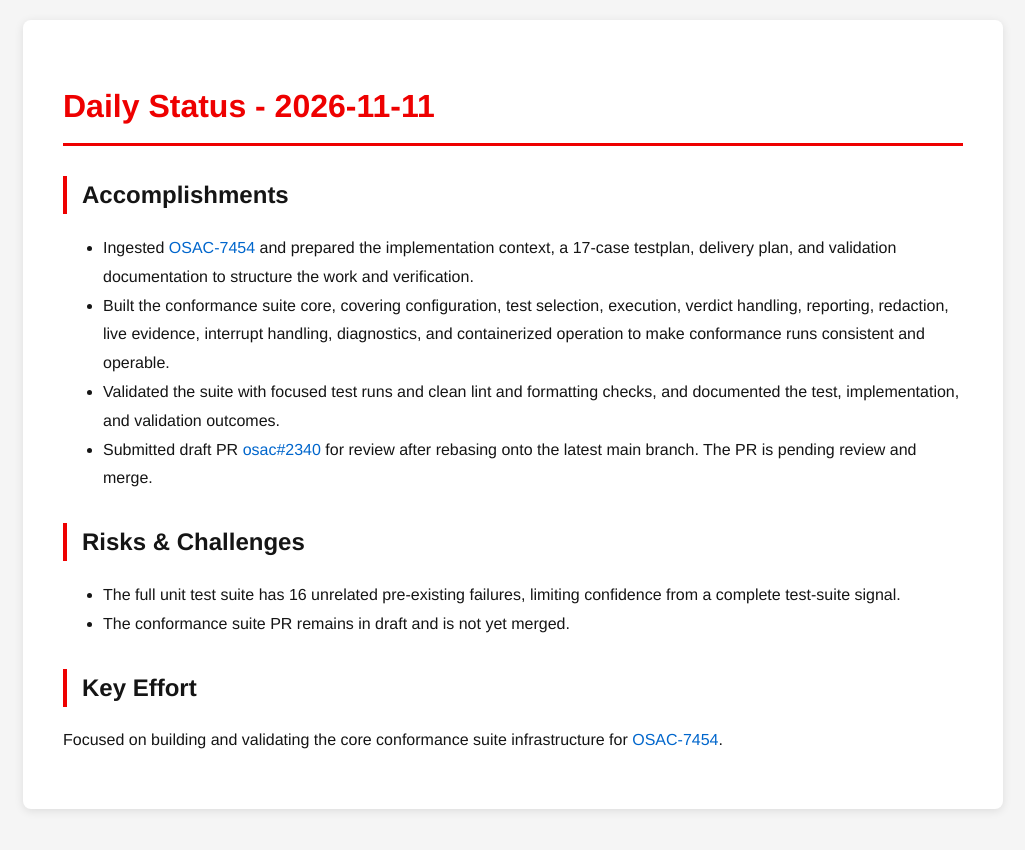
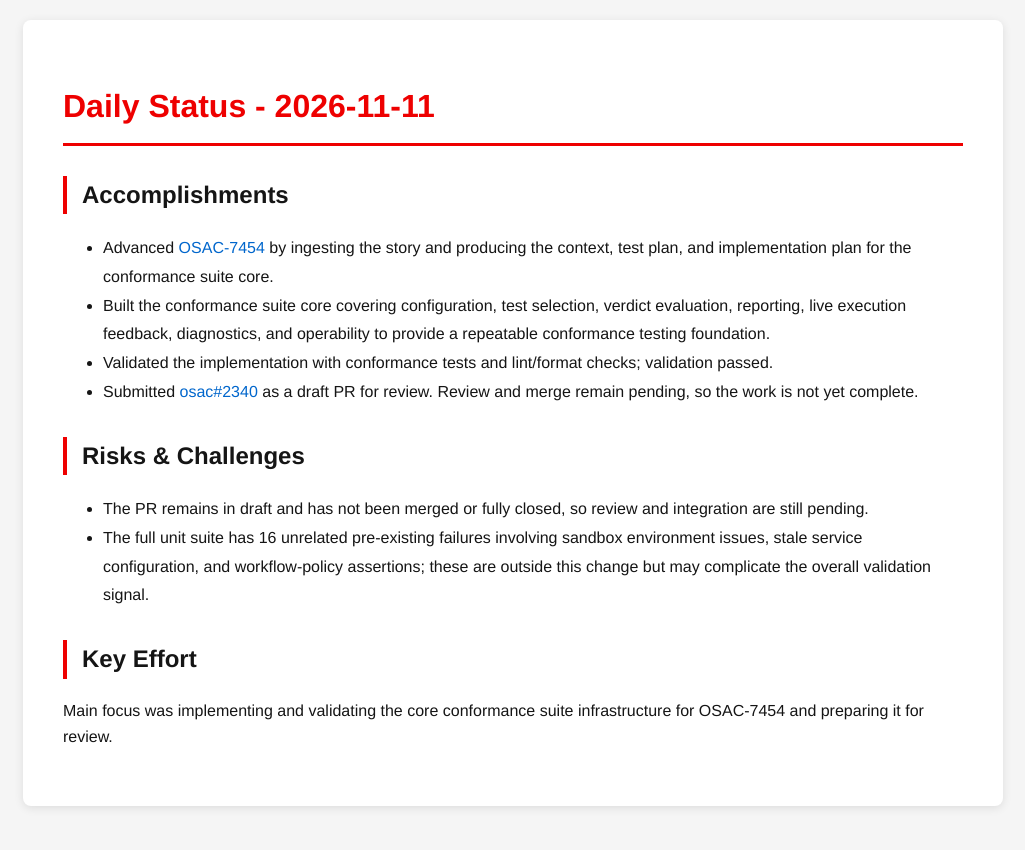
Before and after one commit to tzvatot/daily-status, a Jekyll site: the page built from 2026-11-11.md, in a window 1280 px wide. Shown: the top 850 px of the page, without its empty margins (127-1152 px from the left). Built offline with Jekyll 4.4.1, drawn with Linux system fonts in a browser that asks for light colours.

Commit message:
Daily status update - 2026-11-11

```diff
--- a/2026-11-11.md
+++ b/2026-11-11.md
@@ -7,14 +7,14 @@ date: 2026-11-11
 # Daily Status - 2026-11-11
 
 ## Accomplishments
-- Ingested [OSAC-7454](https://redhat.atlassian.net/browse/OSAC-7454) and prepared the implementation context, a 17-case testplan, delivery plan, and validation documentation to structure the work and verification.
-- Built the conformance suite core, covering configuration, test selection, execution, verdict handling, reporting, redaction, live evidence, interrupt handling, diagnostics, and containerized operation to make conformance runs consistent and operable.
-- Validated the suite with focused test runs and clean lint and formatting checks, and documented the test, implementation, and validation outcomes.
-- Submitted draft PR [osac#2340](https://github.com/osac-project/osac/pull/2340) for review after rebasing onto the latest main branch. The PR is pending review and merge.
+- Advanced [OSAC-7454](https://redhat.atlassian.net/browse/OSAC-7454) by ingesting the story and producing the context, test plan, and implementation plan for the conformance suite core.
+- Built the conformance suite core covering configuration, test selection, verdict evaluation, reporting, live execution feedback, diagnostics, and operability to provide a repeatable conformance testing foundation.
+- Validated the implementation with conformance tests and lint/format checks; validation passed.
+- Submitted [osac#2340](https://github.com/osac-project/osac/pull/2340) as a draft PR for review. Review and merge remain pending, so the work is not yet complete.
 
 ## Risks & Challenges
-- The full unit test suite has 16 unrelated pre-existing failures, limiting confidence from a complete test-suite signal.
-- The conformance suite PR remains in draft and is not yet merged.
+- The PR remains in draft and has not been merged or fully closed, so review and integration are still pending.
+- The full unit suite has 16 unrelated pre-existing failures involving sandbox environment issues, stale service configuration, and workflow-policy assertions; these are outside this change but may complicate the overall validation signal.
 
 ## Key Effort
-Focused on building and validating the core conformance suite infrastructure for [OSAC-7454](https://redhat.atlassian.net/browse/OSAC-7454).
+Main focus was implementing and validating the core conformance suite infrastructure for OSAC-7454 and preparing it for review.
```
